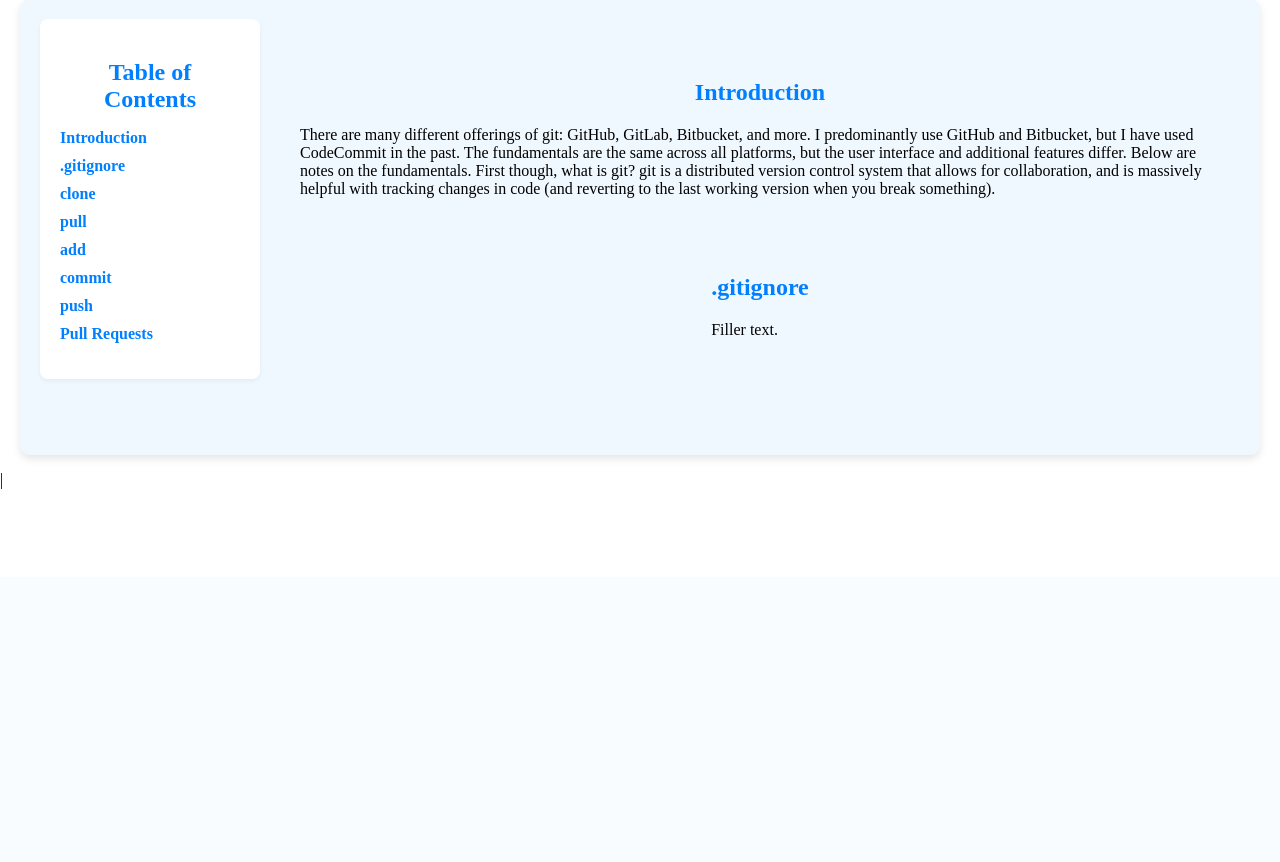
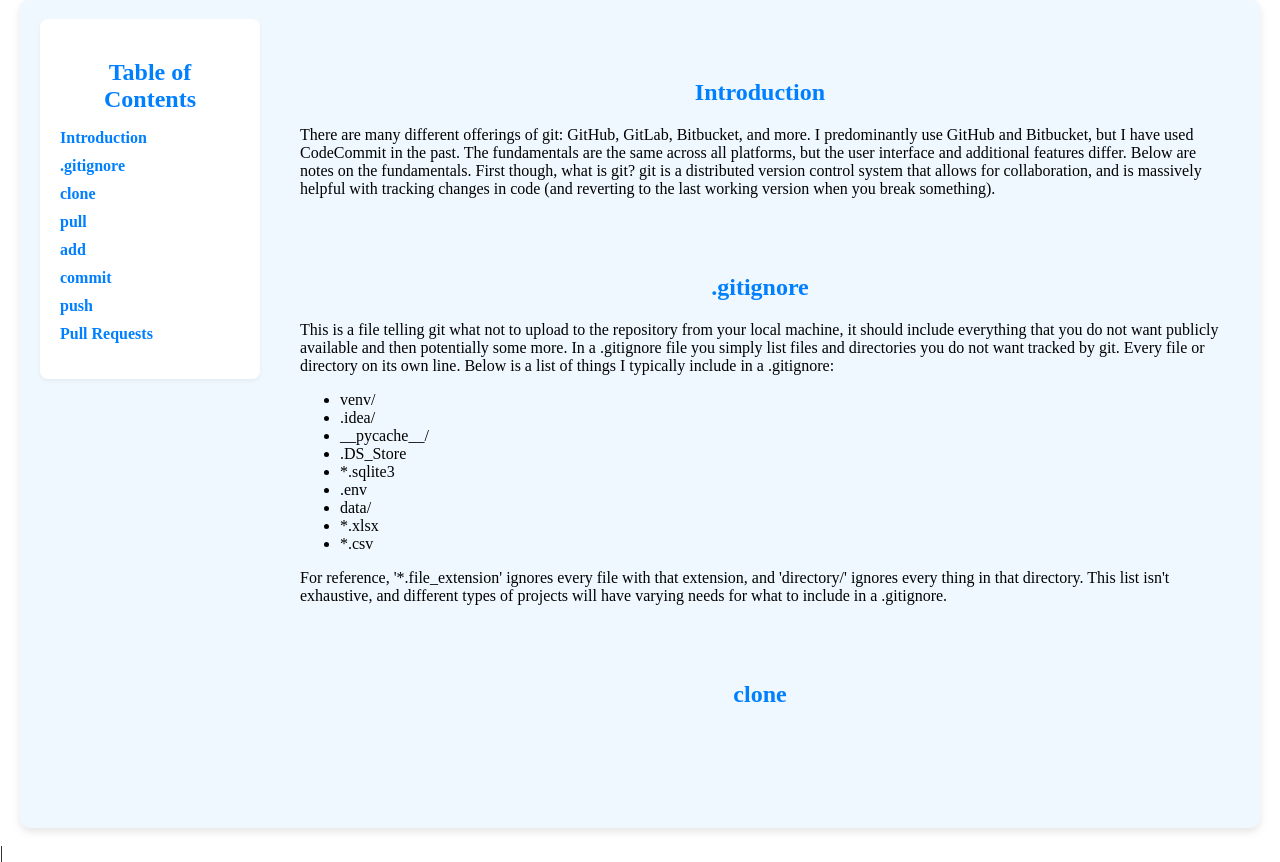
Before and after one commit to twwebb3/personal-website, a Django app: page /notes/programming/git in a window 1280 px wide. Shown: the part 343-1205 px from the top of the page. Before the commit the page ends 832 px from the top, so only its background shows below. Run offline with Django 4.2, Linux system fonts and the light colour scheme.

Commit message:
git detail added.

```diff
--- a/notes/templates/programming/git.html
+++ b/notes/templates/programming/git.html
@@ -48,8 +48,31 @@
         <section id="gitignore">
             <h1>.gitignore</h1>
             <p>
-                Filler text.
+                This is a file telling git what not to upload to the repository from your local machine, it should
+                include everything that you do not want publicly available and then potentially some more. In a
+                .gitignore file you simply list files and directories you do not want tracked by git. Every file or
+                directory on its own line. Below is a list of things I typically include in a .gitignore:
             </p>
+            <ul>
+                <li>venv/</li>
+                <li>.idea/</li>
+                <li>__pycache__/</li>
+                <li>.DS_Store</li>
+                <li>*.sqlite3</li>
+                <li>.env</li>
+                <li>data/</li>
+                <li>*.xlsx</li>
+                <li>*.csv</li>
+            </ul>
+            <p>
+                For reference, '*.file_extension' ignores every file with that extension, and 'directory/' ignores every
+                thing in that directory. This list isn't exhaustive, and different types of projects will have varying
+                needs for what to include in a .gitignore.
+            </p>
+        </section>
+
+        <section id="clone">
+            <h1>clone</h1>
         </section>
 
     </div>
```
